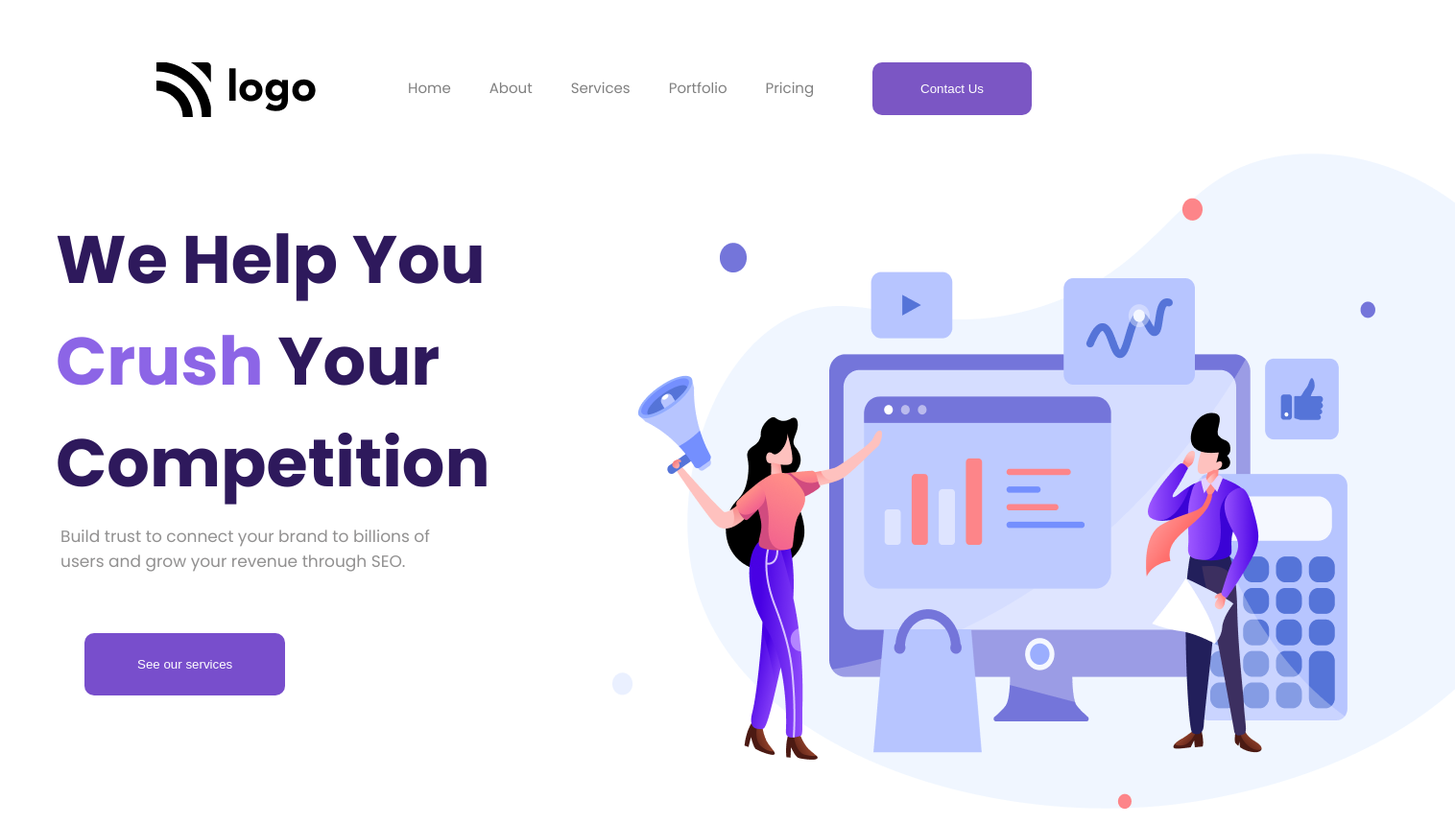
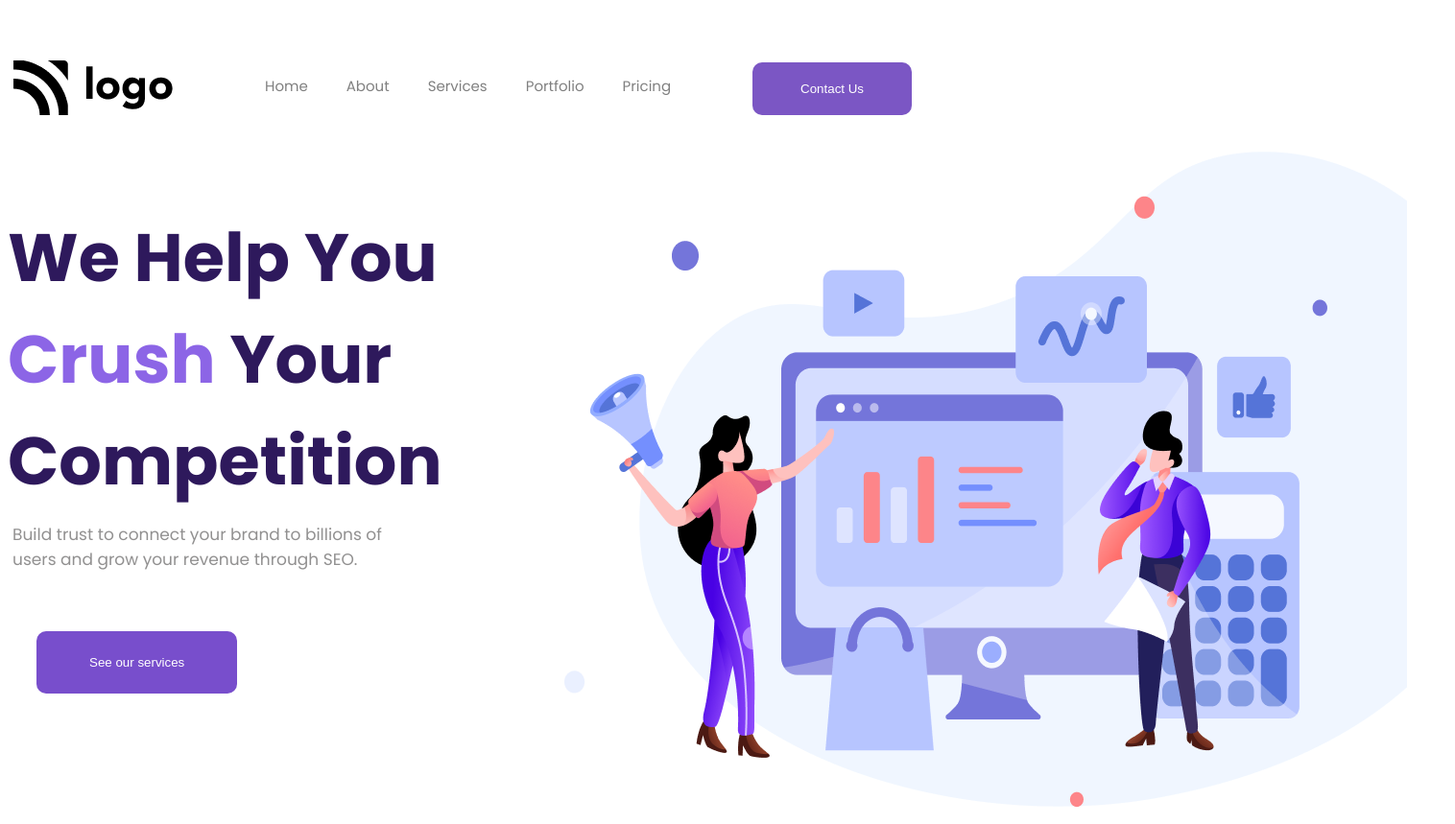
Before and after one commit to afride596/MERN2.0, a plain HTML site: page CSS Project/FSJS 2.0 project 01/index.html in a window 1280 px wide. Shown: the whole page at 96% size, 1516 px wide, since content can reach past the window. Drawn offline with Linux system fonts and the light colour scheme.

```diff
--- a/CSS Project/FSJS 2.0 project 01/style.css
+++ b/CSS Project/FSJS 2.0 project 01/style.css
@@ -1,11 +1,13 @@
 /* You can not modify anything in the HTML */
 .container {
-  margin-top: 10px;
+  /* margin-top: 10px; */
   margin-left: 50px;
   padding: 0px;
   background-color: #ffffffc0;
   font-family: "Poppins";
   box-sizing: border-box;
+  width: 1440px;
+  margin: auto;
 }
 
 /* navigation Bar */
@@ -22,7 +24,7 @@
   padding: 5px;
   margin-top: 50px;
   margin-bottom: 25px;
-  margin-left: 100px;
+  margin-left: 1px;
   margin-right: 50px;
 }
 
@@ -44,10 +46,11 @@
 .list-item {
   color: #808080;
 }
-.list-item:hover {
+.list-item:hover{
   color: #0e0a0a;
+  /* text-decoration: ; */
+  font-weight: 500;
 }
-
 
 
 /* RIGHT SIDE*/
@@ -58,7 +61,7 @@ div.button-group {
   display: inline-block;
   position: absolute;
   top: 35px;
-  right: 175px;
+  right: 300px;
   /* border: 1px solid red; */
   padding: 30px;
 }
```
